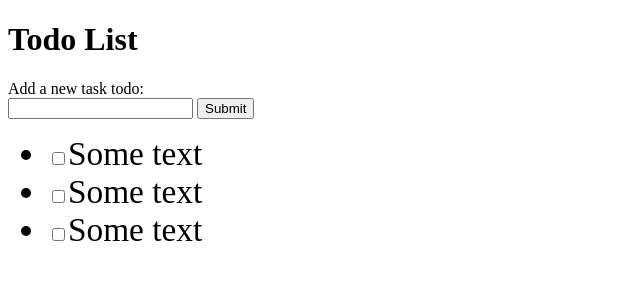
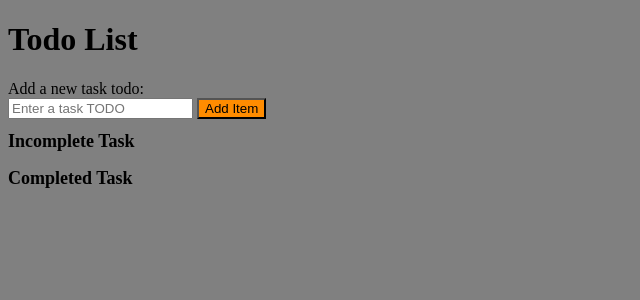
Before and after one commit to yogirajkadikar/todo-app, a Flask app: page / in a window 1280 px wide. Shown: the top 300 px of the page, without its empty margins (0-640 px from the left). Run offline with Flask 2, Linux system fonts and the light colour scheme; data that the repository does not hold is empty.

Commit message:
basic functions

```diff
--- a/app.py
+++ b/app.py
@@ -1,4 +1,4 @@
-from flask import Flask, render_template, request
+from flask import Flask, render_template, request, redirect, url_for
 from flask_sqlalchemy import SQLAlchemy
 
 
@@ -16,9 +16,27 @@ class Todo(db.Model):
 
 
 
+
 @app.route('/')
 def index():
-   return render_template('index.html')
+    incomplete =Todo.query.filter_by(complete= False).all()
+    complete =Todo.query.filter_by(complete= True).all()
+    return render_template('index.html', incomplete = incomplete, complete= complete)
+
+@app.route('/add', methods = ['POST'])
+def add():
+    todo = Todo(text = request.form['todoitem'],complete = False)
+    db.session.add(todo)
+    db.session.commit()
+    return redirect(url_for('index'))
+
+@app.route('/complete/<id>')
+def complete(id):
+    todo=Todo.query.filter_by(id=id).first()
+    todo.complete = True
+    db.session.commit()
+
+    return redirect(url_for('index'))
 
 if(__name__) == "__main__":
     app.run(debug=True)
--- a/templates/index.html
+++ b/templates/index.html
@@ -5,19 +5,26 @@
         <title>Todo App</title>
 
     </head>
-    <body>
+    <body style="background-color: grey;">
         <h1>Todo List</h1>
         <div>Add a new task todo:
-            <form action="/add" method="POST" >
-                <input type="text" name="todoitem">
-                <input type="submit">
+            <form action="{{url_for('add')}}" method="POST" >
+                <input type="text" name="todoitem" placeholder="Enter a task TODO">
+                <input type="submit" value="Add Item" style="background-color: darkorange;">
             </form>
         </div>
         <div>
+        <h1 style="font-size: large;">Incomplete Task</h1>
             <ul>
-                <li style="font-size: 25pt"><input type="checkbox">Some text</li>
-                <li style="font-size: 25pt"><input type="checkbox">Some text</li>
-                <li style="font-size: 25pt"><input type="checkbox">Some text</li>
+                {% for todo in incomplete %}
+                <li style="font-size: 25pt">{{todo.text}}<a href="{{url_for('complete', id=todo.id)}}">  Done</a></li>
+                {% endfor%}
+            </ul>
+        <h2 style="font-size: large;">Completed Task</h2>
+            <ul>
+                {%for todo in complete%}
+                <li style="font-size: 25pt">{{todo.text}}</li>
+                {%endfor%}
             </ul>
         </div>
     </body>
```
